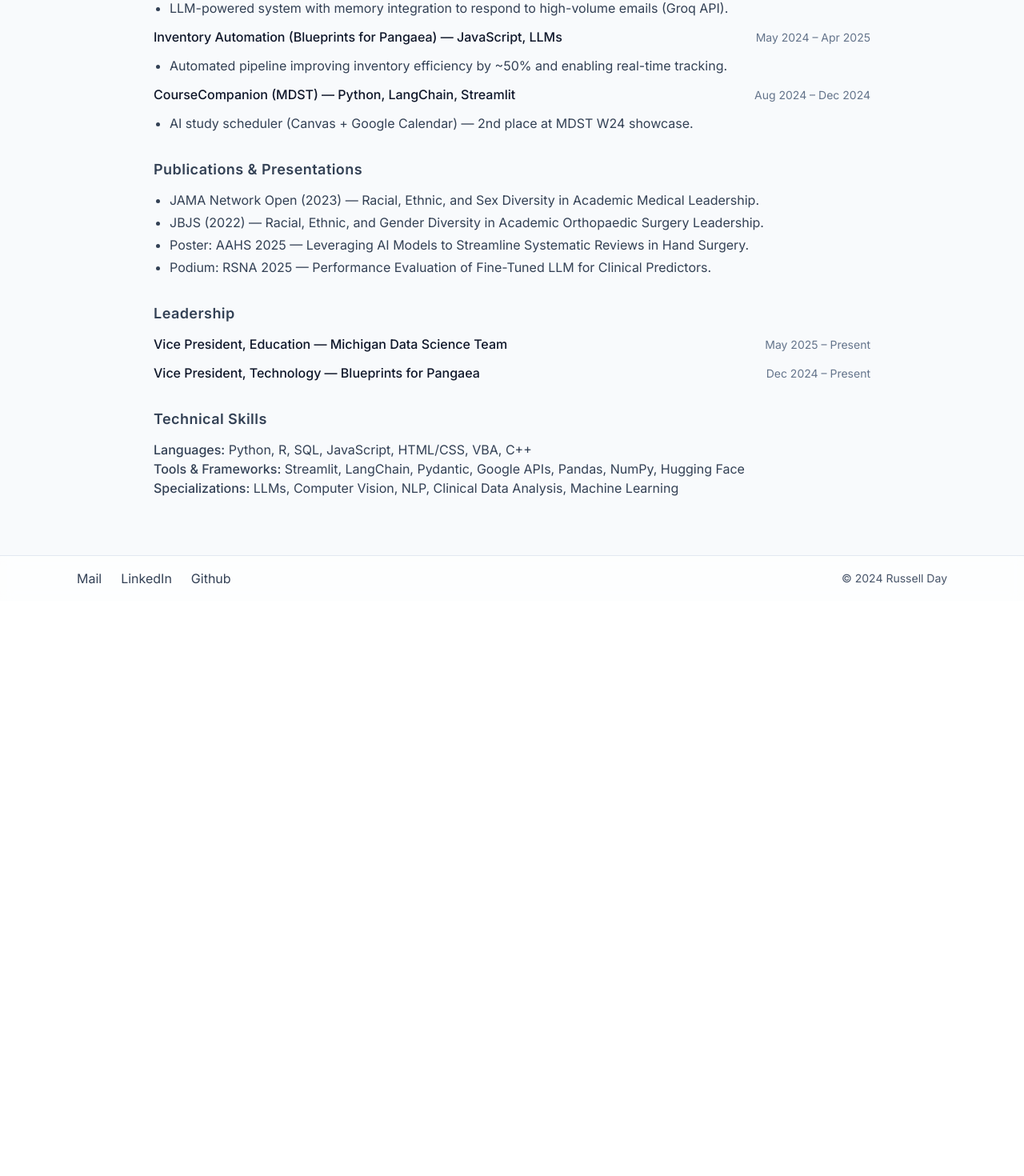
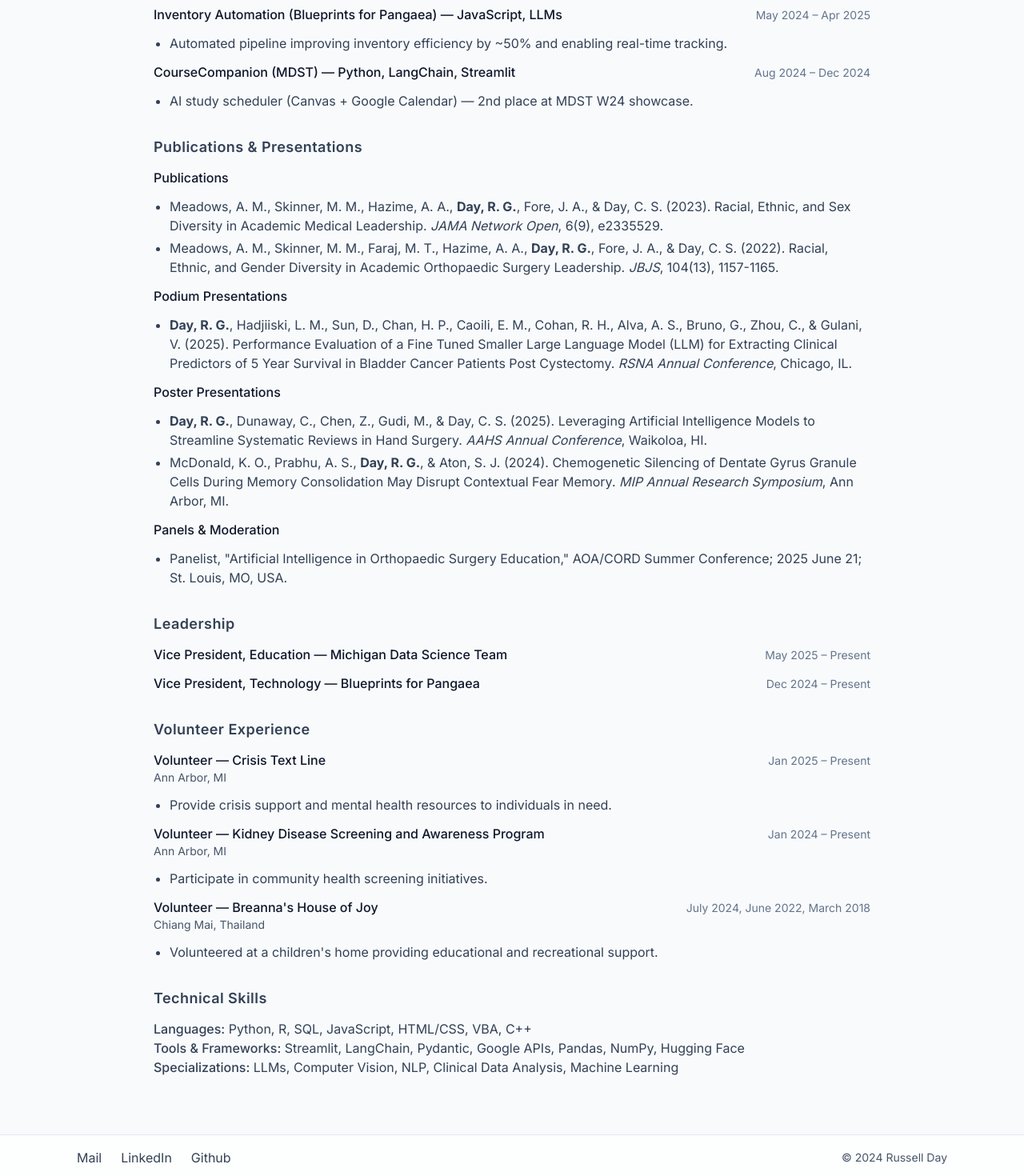
Before and after one commit to Russell-Day/russell-day.github.io, a React (Vite) app: page /cv in a window 1280 px wide. Shown: the part 985-2455 px from the top of the page at 80% size. Before the commit the page ends 1736 px from the top, so only its background shows below. Built offline with nearby package versions, Linux system fonts and the light colour scheme.

Commit message:
updates to cv

```diff
--- a/src/components/CV.tsx
+++ b/src/components/CV.tsx
@@ -32,12 +32,12 @@ const CV = () => {
                         <span className="mx-2">•</span>
                         <a href="https://russell-day.github.io" target="_blank" className="underline">russell-day.github.io</a>
                     </div>
-                    <p className="mt-2 text-sm text-slate-500 dark:text-slate-400">Sanitized for web: phone and home address intentionally omitted.</p>
+
                 </header>
 
                 <div className="space-y-8">
                     <Section title="Education">
-                        <Row left="University of Michigan" right="Aug 2023 – Present" sub="Major: Data Science, Minor: Business (GPA: ~3.9) • Ann Arbor, MI" />
+                        <Row left="University of Michigan" right="Aug 2023 – Present" sub="Major: Data Science, Minor: Business (GPA: 3.90) • Ann Arbor, MI" />
                     </Section>
 
                     <Section title="Experience">
@@ -82,17 +82,49 @@ const CV = () => {
                     </Section>
 
                     <Section title="Publications & Presentations">
-                        <ul className="space-y-1">
-                            <Bullet>JAMA Network Open (2023) — Racial, Ethnic, and Sex Diversity in Academic Medical Leadership.</Bullet>
-                            <Bullet>JBJS (2022) — Racial, Ethnic, and Gender Diversity in Academic Orthopaedic Surgery Leadership.</Bullet>
-                            <Bullet>Poster: AAHS 2025 — Leveraging AI Models to Streamline Systematic Reviews in Hand Surgery.</Bullet>
-                            <Bullet>Podium: RSNA 2025 — Performance Evaluation of Fine-Tuned LLM for Clinical Predictors.</Bullet>
+                        <Row left="Publications" />
+                        <ul className="mt-1 space-y-1">
+                            <Bullet>Meadows, A. M., Skinner, M. M., Hazime, A. A., <strong>Day, R. G.</strong>, Fore, J. A., &amp; Day, C. S. (2023). Racial, Ethnic, and Sex Diversity in Academic Medical Leadership. <em>JAMA Network Open</em>, 6(9), e2335529.</Bullet>
+                            <Bullet>Meadows, A. M., Skinner, M. M., Faraj, M. T., Hazime, A. A., <strong>Day, R. G.</strong>, Fore, J. A., &amp; Day, C. S. (2022). Racial, Ethnic, and Gender Diversity in Academic Orthopaedic Surgery Leadership. <em>JBJS</em>, 104(13), 1157-1165.</Bullet>
+                        </ul>
+
+                        <Row left="Podium Presentations" />
+                        <ul className="mt-1 space-y-1">
+                            <Bullet><strong>Day, R. G.</strong>, Hadjiiski, L. M., Sun, D., Chan, H. P., Caoili, E. M., Cohan, R. H., Alva, A. S., Bruno, G., Zhou, C., &amp; Gulani, V. (2025). Performance Evaluation of a Fine Tuned Smaller Large Language Model (LLM) for Extracting Clinical Predictors of 5 Year Survival in Bladder Cancer Patients Post Cystectomy. <em>RSNA Annual Conference</em>, Chicago, IL.</Bullet>
+                        </ul>
+
+                        <Row left="Poster Presentations" />
+                        <ul className="mt-1 space-y-1">
+                            <Bullet><strong>Day, R. G.</strong>, Dunaway, C., Chen, Z., Gudi, M., &amp; Day, C. S. (2025). Leveraging Artificial Intelligence Models to Streamline Systematic Reviews in Hand Surgery. <em>AAHS Annual Conference</em>, Waikoloa, HI.</Bullet>
+                            <Bullet>McDonald, K. O., Prabhu, A. S., <strong>Day, R. G.</strong>, &amp; Aton, S. J. (2024). Chemogenetic Silencing of Dentate Gyrus Granule Cells During Memory Consolidation May Disrupt Contextual Fear Memory. <em>MIP Annual Research Symposium</em>, Ann Arbor, MI.</Bullet>
+                        </ul>
+
+                        <Row left="Panels &amp; Moderation" />
+                        <ul className="mt-1 space-y-1">
+                            <Bullet>Panelist, "Artificial Intelligence in Orthopaedic Surgery Education," AOA/CORD Summer Conference; 2025 June 21; St. Louis, MO, USA.</Bullet>
                         </ul>
                     </Section>
 
                     <Section title="Leadership">
                         <Row left="Vice President, Education — Michigan Data Science Team" right="May 2025 – Present" />
                         <Row left="Vice President, Technology — Blueprints for Pangaea" right="Dec 2024 – Present" />
+                    </Section>
+
+                    <Section title="Volunteer Experience">
+                        <Row left="Volunteer — Crisis Text Line" right="Jan 2025 – Present" sub="Ann Arbor, MI" />
+                        <ul className="mt-1 space-y-1">
+                            <Bullet>Provide crisis support and mental health resources to individuals in need.</Bullet>
+                        </ul>
+
+                        <Row left="Volunteer — Kidney Disease Screening and Awareness Program" right="Jan 2024 – Present" sub="Ann Arbor, MI" />
+                        <ul className="mt-1 space-y-1">
+                            <Bullet>Participate in community health screening initiatives.</Bullet>
+                        </ul>
+
+                        <Row left="Volunteer — Breanna's House of Joy" right="July 2024, June 2022, March 2018" sub="Chiang Mai, Thailand" />
+                        <ul className="mt-1 space-y-1">
+                            <Bullet>Volunteered at a children's home providing educational and recreational support.</Bullet>
+                        </ul>
                     </Section>
 
                     <Section title="Technical Skills">
```
Also changed, not shown: 1 other file (tests, documents, lock files or other folders).
